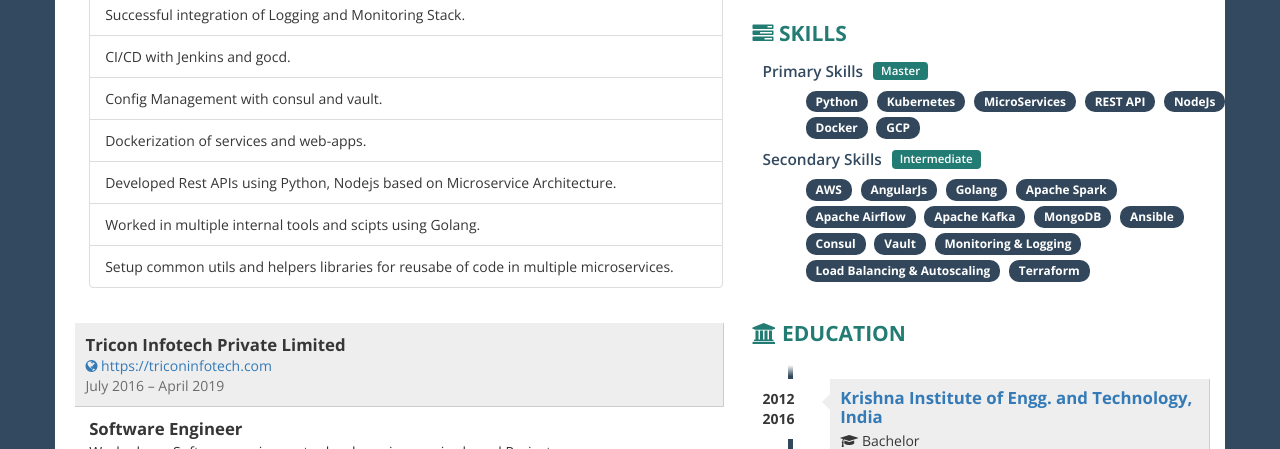
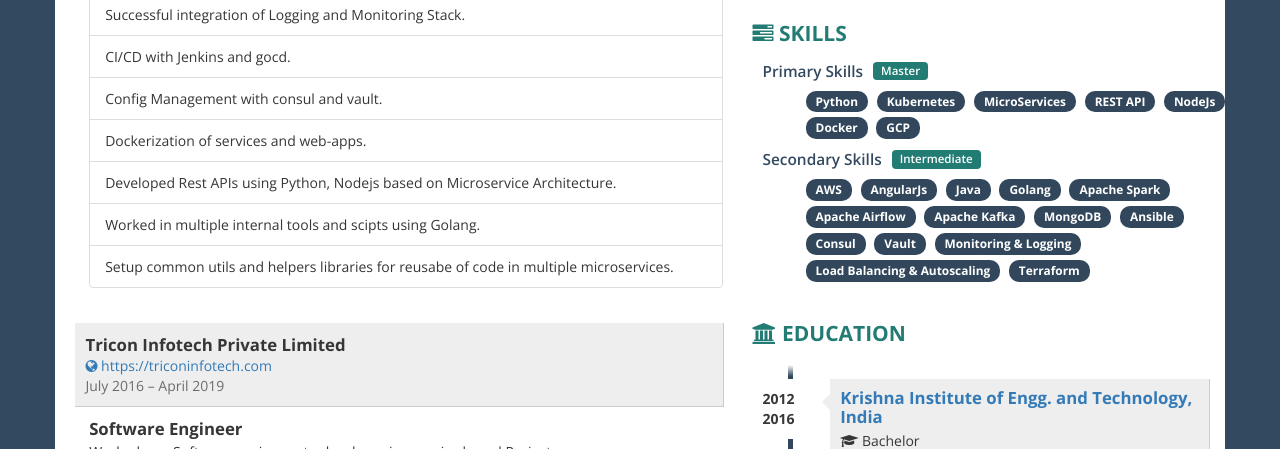
Before and after one commit to agrawal-pulkit/pulkit_resume, a plain HTML site: page public/pulkit.html in a window 1280 px wide. Shown: the part 651-1100 px from the top of the page. Drawn offline with nearby package versions, Linux system fonts and the light colour scheme.

Commit message:
adding java as intermediate skills

```diff
--- a/public/pulkit.html
+++ b/public/pulkit.html
@@ -552,6 +552,7 @@ blockquote,
               <div class="col-sm-offset-1 col-sm-12 clearfix">
                 <span class= "skill badge">AWS</span>
                 <span class= "skill badge">AngularJs</span>
+                <span class= "skill badge">Java</span>
                 <span class= "skill badge">Golang</span>
                 <span class= "skill badge">Apache Spark</span>
                 <span class= "skill badge">Apache Airflow</span>
```
